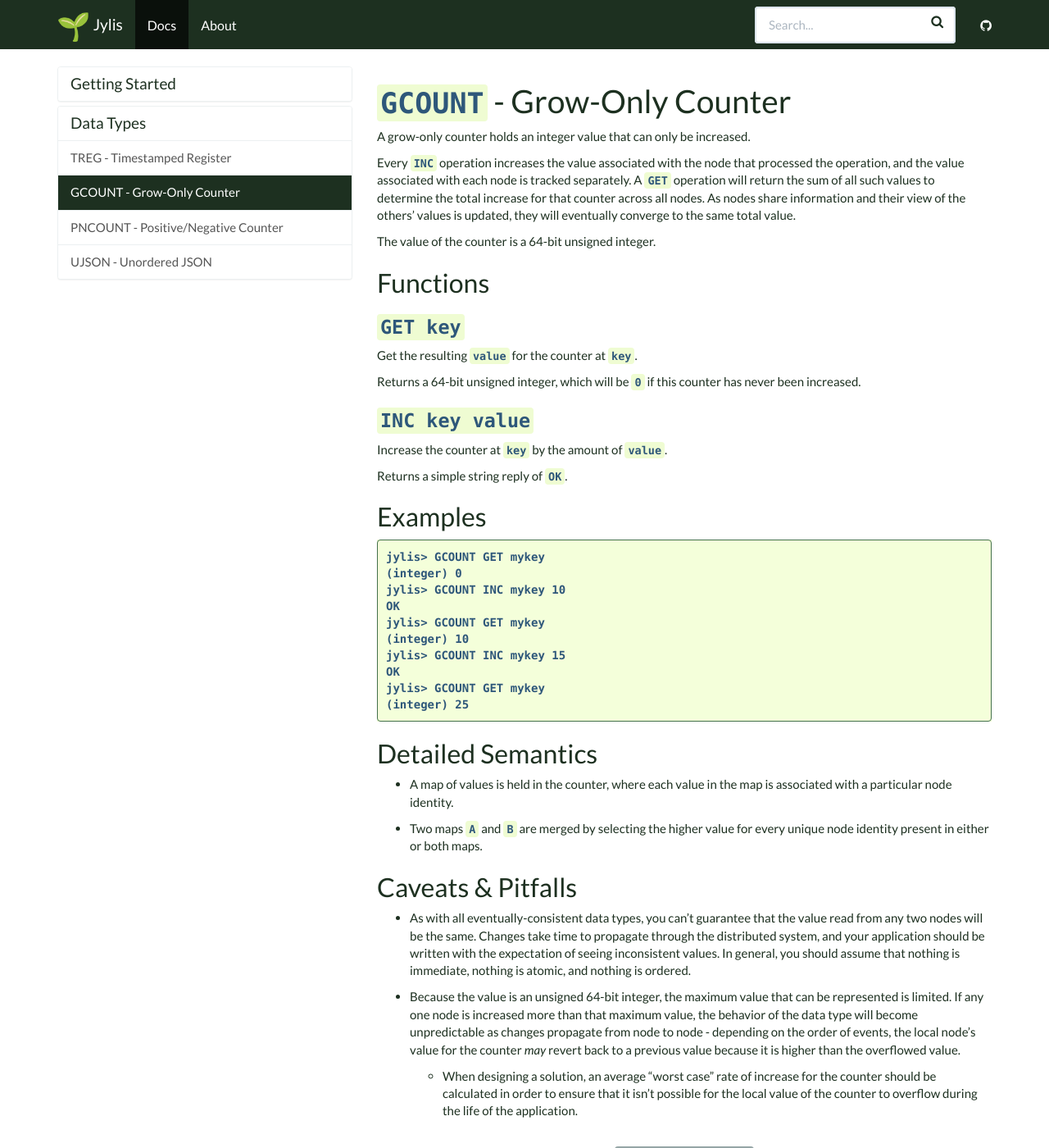
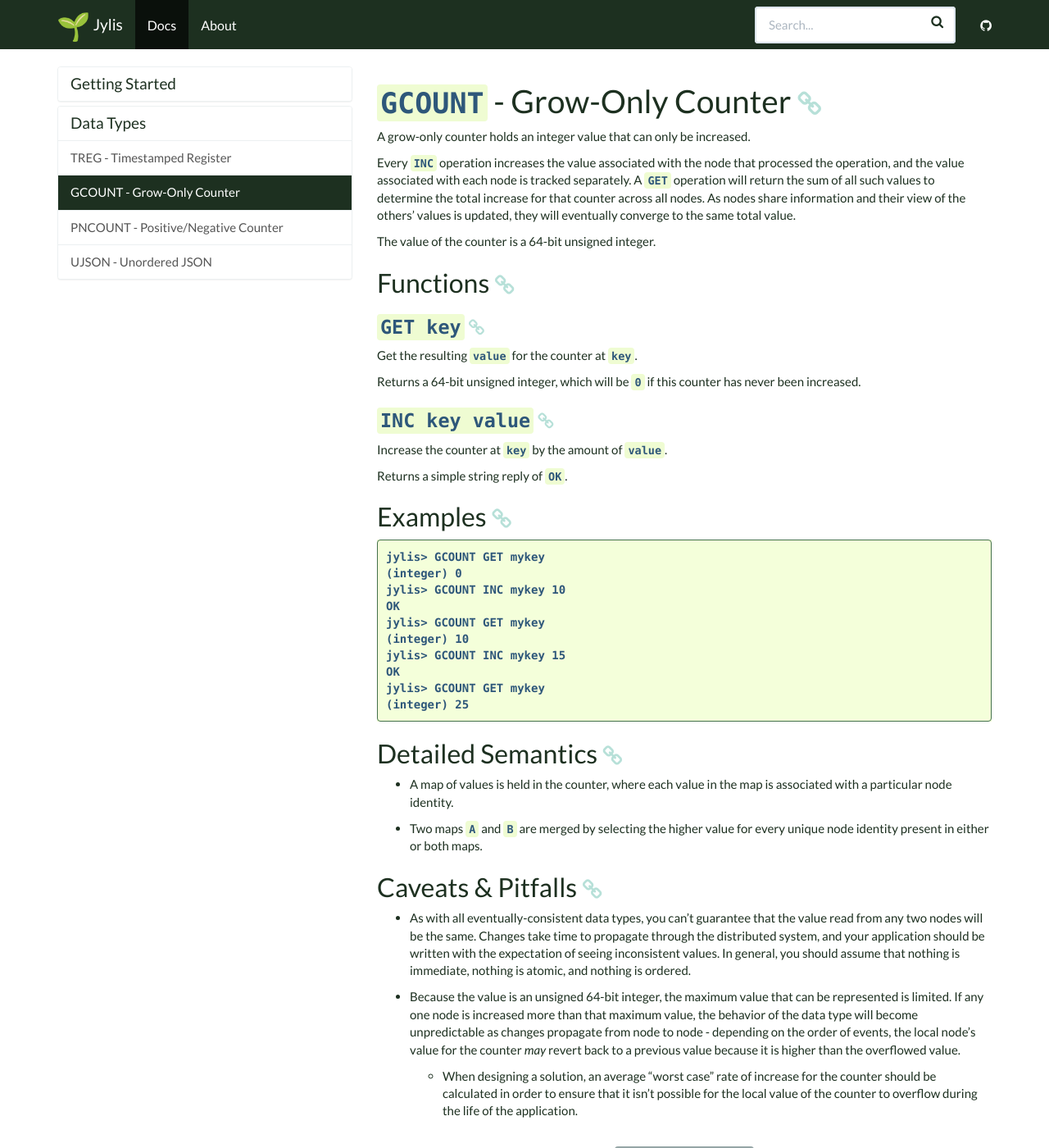
Before and after one commit to jemc/jylis, a Jekyll site: the page built from docs/_docs/types/gcount.md, in a window 1280 px wide and 1400 px high. Shown: the whole window at 82% size. Built offline with Jekyll 4.4.1, drawn with Linux system fonts in a browser that asks for light colours; nearby versions of some CDN libraries; emoji names are drawn with the system emoji font.

Commit message:
Add markdown heading anchors to docs website.

```diff
--- a/docs/css/main.scss
+++ b/docs/css/main.scss
@@ -74,11 +74,41 @@ body {
     font-weight: bold;
   }
 }
-*[id]:before {
-  display: block;
-  content: " ";
-  visibility: hidden;
-}
+
 .navbar-form .has-feedback .form-control-feedback{
   top:10px
 }
+
+///
+// Fix position of markdown anchors relative to 75px top nav.
+// Note that h1 is intentionally omitted to avoid issues with
+// preventing clicks on the bottom links in the doc page list,
+// when that list is stacked on top of the markdown content on small screens.
+// h1 is left out because it is meant to appear only at the top of the markdown.
+
+h2[id]:before,
+h3[id]:before,
+h4[id]:before,
+h5[id]:before,
+h6[id]:before {
+  display: block;
+  content: " ";
+  margin-top: -75px;
+  height: 75px;
+  visibility: hidden;
+}
+
+///
+// Make markdown anchor links transparent until hovered
+
+.fa.fa-link {
+  opacity: 0.3;
+  -webkit-transition: opacity 0.5s;
+  transition: opacity 0.5s;
+  font-size: 80%;
+  margin-left: 0.25em;
+}
+
+.fa.fa-link:hover {
+  opacity: 1.0
+}
--- a/docs/js/main.js
+++ b/docs/js/main.js
@@ -29,6 +29,38 @@ $(function() {
     // Markdown plain out to bootstrap style
     $('#markdown-content-container table').addClass('table');
     $('#markdown-content-container img').addClass('img-responsive');
+});
 
+///
+// Add Markdown Heading Anchors
+// (source: http://blog.parkermoore.de/2014/08/01/header-anchor-links-in-vanilla-javascript-for-github-pages-and-jekyll/)
 
-});
+var anchorForId = function (id) {
+  var anchor = document.createElement("a");
+  anchor.className = "header-link";
+  anchor.href      = "#" + id;
+  anchor.innerHTML = "<i class=\"fa fa-link\"></i>";
+  return anchor;
+};
+
+var linkifyAnchors = function (level, containingElement) {
+  var headers = containingElement.getElementsByTagName("h" + level);
+  for (var h = 0; h < headers.length; h++) {
+    var header = headers[h];
+
+    if (typeof header.id !== "undefined" && header.id !== "") {
+      header.appendChild(anchorForId(header.id));
+    }
+  }
+};
+
+document.onreadystatechange = function () {
+  if (this.readyState === "complete") {
+    var contentBlock = document.getElementById("markdown-content-container");
+    if (contentBlock) {
+      for (var level = 1; level <= 6; level++) {
+        linkifyAnchors(level, contentBlock);
+      }
+    }
+  }
+};
```
